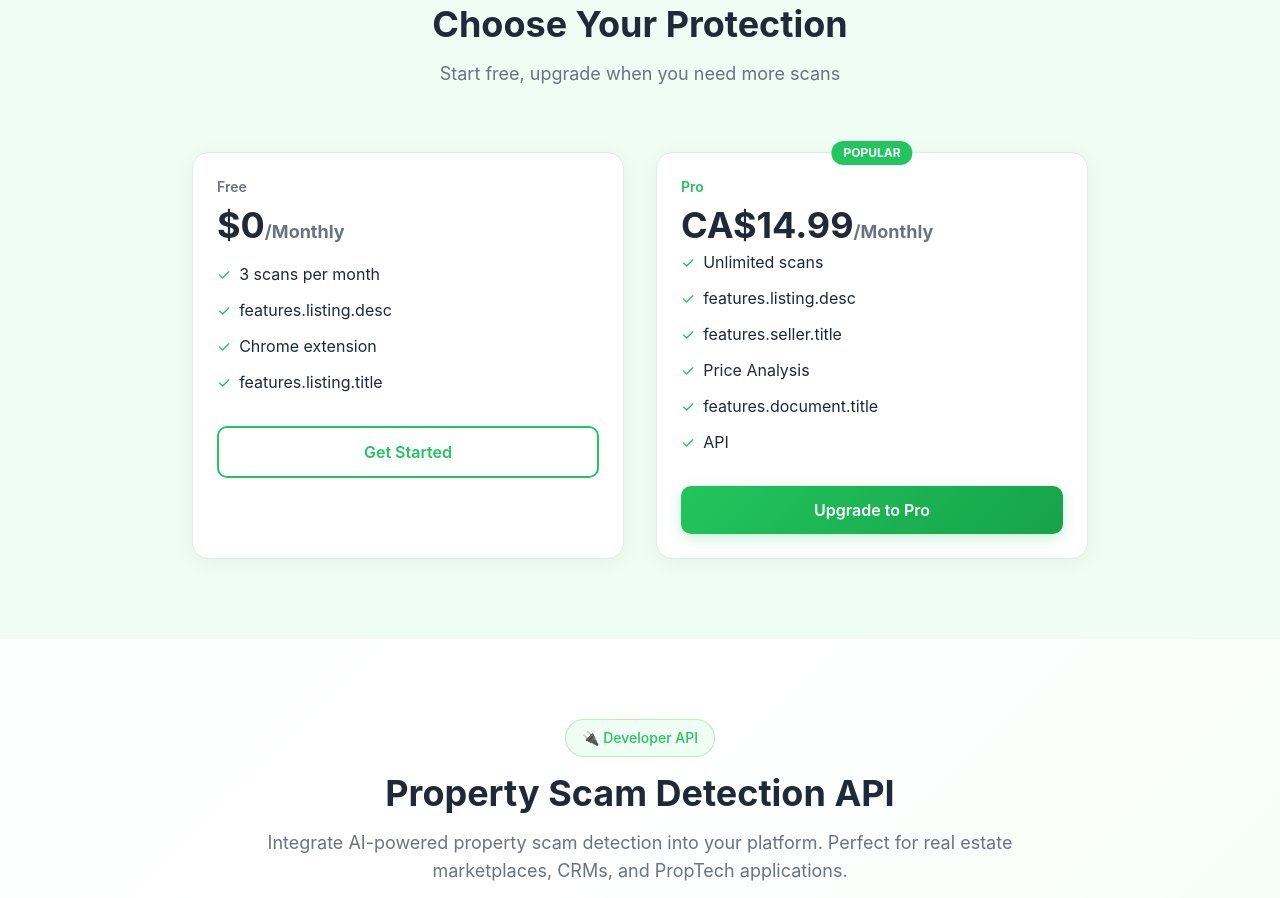
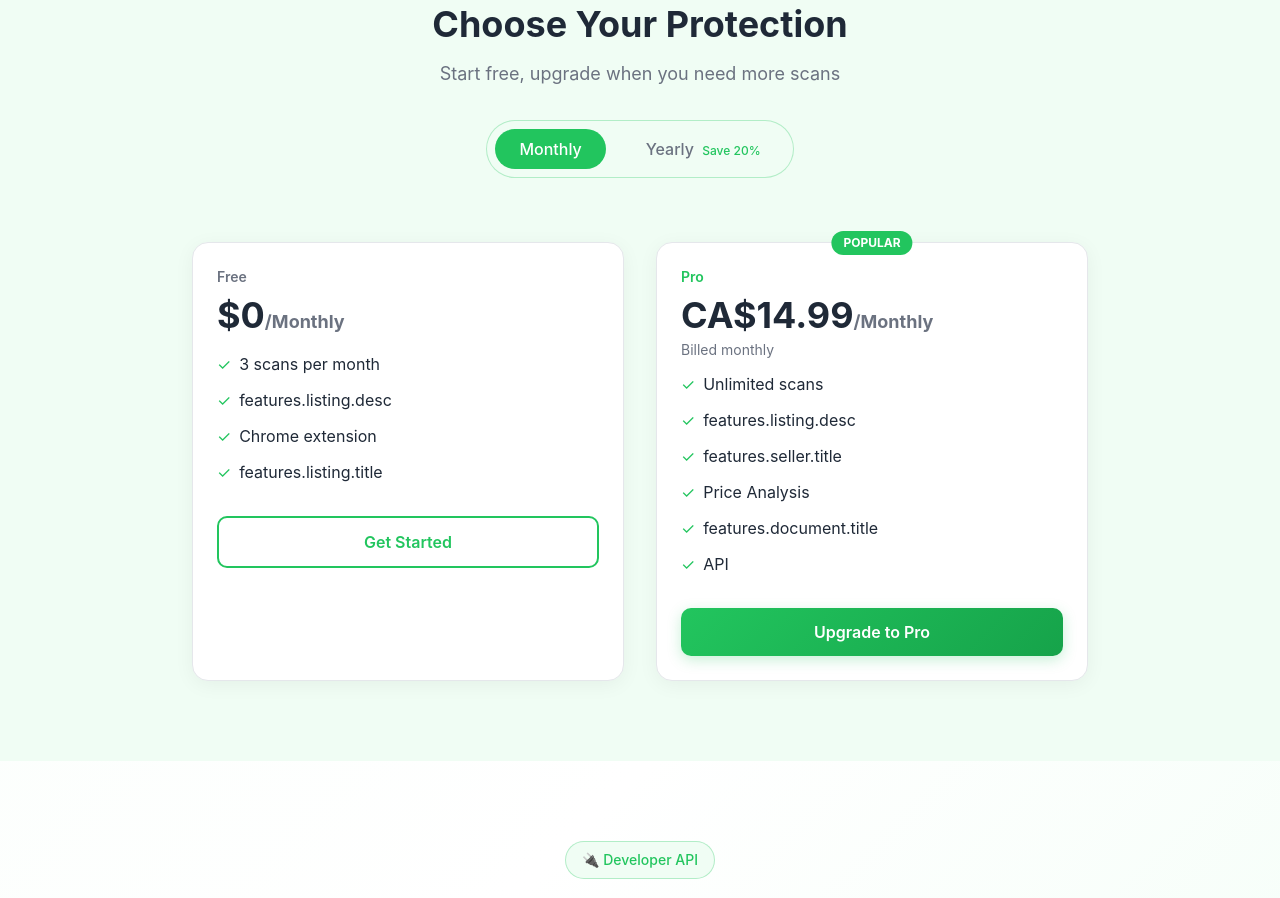
Before and after one commit to moneketobenna-tech/landguard-ai, a Next.js app in the folder website/: page / in a window 1280 px wide. Shown: the part 2000-2898 px from the top of the page. Built offline with nearby package versions, Linux system fonts and the light colour scheme.

Commit message:
Add yearly pricing toggle to homepage with .88/year Pro plan

```diff
--- a/website/app/api/language/route.ts
+++ b/website/app/api/language/route.ts
@@ -97,6 +97,10 @@ const TRANSLATIONS: Record<string, Record<string, string>> = {
     'pricing.api.desc': 'For developers and businesses',
     'pricing.monthly': 'Monthly',
     'pricing.yearly': 'Yearly',
+    'pricing.save20': 'Save 20%',
+    'pricing.billedAnnually': 'Billed annually',
+    'pricing.billedMonthly': 'Billed monthly',
+    'pricing.year': 'year',
     'pricing.save': 'Save',
     'pricing.unlimited': 'Unlimited scans',
     'pricing.scans': 'scans per month',
@@ -215,6 +219,10 @@ const TRANSLATIONS: Record<string, Record<string, string>> = {
     'pricing.pro': 'Pro',
     'pricing.monthly': 'Mensual',
     'pricing.yearly': 'Anual',
+    'pricing.save20': 'Ahorra 20%',
+    'pricing.billedAnnually': 'Facturado anualmente',
+    'pricing.billedMonthly': 'Facturado mensualmente',
+    'pricing.year': 'año',
     'pricing.save': 'Ahorra',
     'pricing.unlimited': 'Escaneos ilimitados',
     'pricing.scans': 'escaneos por mes',
@@ -262,6 +270,10 @@ const TRANSLATIONS: Record<string, Record<string, string>> = {
     'pricing.pro': 'Pro',
     'pricing.monthly': 'Mensuel',
     'pricing.yearly': 'Annuel',
+    'pricing.save20': 'Économisez 20%',
+    'pricing.billedAnnually': 'Facturé annuellement',
+    'pricing.billedMonthly': 'Facturé mensuellement',
+    'pricing.year': 'an',
     'pricing.save': 'Économisez',
     'pricing.unlimited': 'Scans illimités',
     'pricing.scans': 'scans par mois',
@@ -326,6 +338,10 @@ const TRANSLATIONS: Record<string, Record<string, string>> = {
     'pricing.pro': 'Pro',
     'pricing.monthly': 'Monatlich',
     'pricing.yearly': 'Jährlich',
+    'pricing.save20': '20% sparen',
+    'pricing.billedAnnually': 'Jährlich abgerechnet',
+    'pricing.billedMonthly': 'Monatlich abgerechnet',
+    'pricing.year': 'Jahr',
     'pricing.save': 'Sparen Sie',
     'pricing.unlimited': 'Unbegrenzte Scans',
     'pricing.scans': 'Scans pro Monat',
--- a/website/app/page.tsx
+++ b/website/app/page.tsx
@@ -34,6 +34,7 @@ function HomePageContent() {
   const [scanning, setScanning] = useState(false)
   const [result, setResult] = useState<any>(null)
   const [pricing, setPricing] = useState<PricingData | null>(null)
+  const [billingCycle, setBillingCycle] = useState<'monthly' | 'yearly'>('monthly')
   const { t } = useLanguage()
 
   // Fetch pricing data
@@ -295,6 +296,26 @@ function HomePageContent() {
           <div className="text-center mb-16">
             <h2 className="text-4xl font-bold mb-4 text-lg-text">{t('pricing.title')}</h2>
             <p className="text-lg-text-muted text-lg">{t('pricing.subtitle')}</p>
+
+            {/* Billing Toggle */}
+            <div className="inline-flex items-center gap-4 bg-lg-bg-alt border border-lg-green/30 p-2 rounded-full mt-8">
+              <button
+                onClick={() => setBillingCycle('monthly')}
+                className={`px-6 py-2 rounded-full transition font-medium ${
+                  billingCycle === 'monthly' ? 'bg-lg-green text-white' : 'text-lg-text-muted hover:text-lg-text'
+                }`}
+              >
+                {t('pricing.monthly')}
+              </button>
+              <button
+                onClick={() => setBillingCycle('yearly')}
+                className={`px-6 py-2 rounded-full transition font-medium ${
+                  billingCycle === 'yearly' ? 'bg-lg-green text-white' : 'text-lg-text-muted hover:text-lg-text'
+                }`}
+              >
+                {t('pricing.yearly')} <span className="text-lg-safe text-xs ml-1">{t('pricing.save20')}</span>
+              </button>
+            </div>
           </div>
 
           <div className="grid md:grid-cols-2 gap-8 max-w-4xl mx-auto">
@@ -326,13 +347,23 @@ function HomePageContent() {
               </div>
               <div className="text-lg-green text-sm font-semibold mb-2">{t('pricing.pro')}</div>
               <div className="text-4xl font-bold mb-1 text-lg-text">
-                {displayPrice(pricing?.pro.monthly, 'CA$14.99')}
+                {billingCycle === 'monthly'
+                  ? displayPrice(pricing?.pro.monthly, 'CA$14.99')
+                  : displayPrice(pricing?.pro.yearlyMonthly, 'CA$11.99')
+                }
                 <span className="text-lg text-lg-text-muted">/{t('pricing.monthly')}</span>
               </div>
+              {/* Show billing info */}
+              <div className="text-sm text-lg-text-muted mb-3">
+                {billingCycle === 'yearly'
+                  ? `${t('pricing.billedAnnually')} (${displayPrice(pricing?.pro.yearly, 'CA$143.88')}/${t('pricing.year')})`
+                  : t('pricing.billedMonthly')
+                }
+              </div>
               {/* Show CAD equivalent for non-Canadian users */}
-              {pricing?.country && pricing.country !== 'CA' && pricing.pro.monthly.local && (
-                <div className="text-sm text-lg-text-muted mb-3">
-                  ≈ {pricing.pro.monthly.cad} CAD
+              {pricing?.country && pricing.country !== 'CA' && (
+                <div className="text-xs text-lg-text-muted mb-3">
+                  ≈ {billingCycle === 'monthly' ? pricing.pro.monthly.cad : pricing.pro.yearly.cad} CAD
                 </div>
               )}
               <ul className="space-y-3 mb-8">
```
